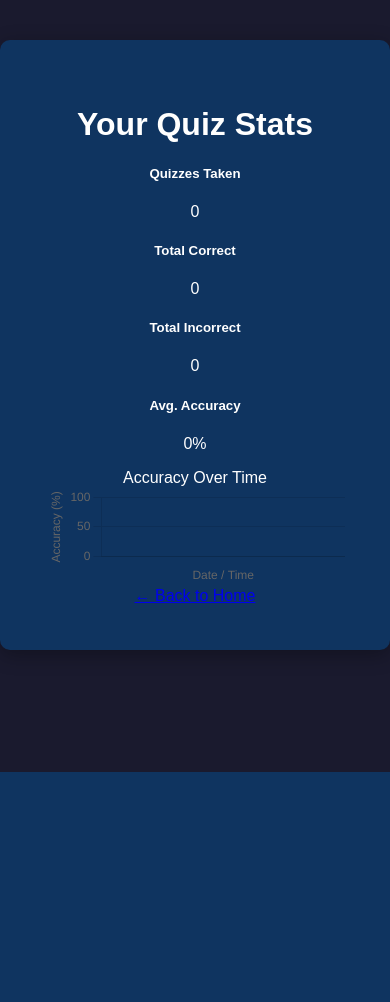
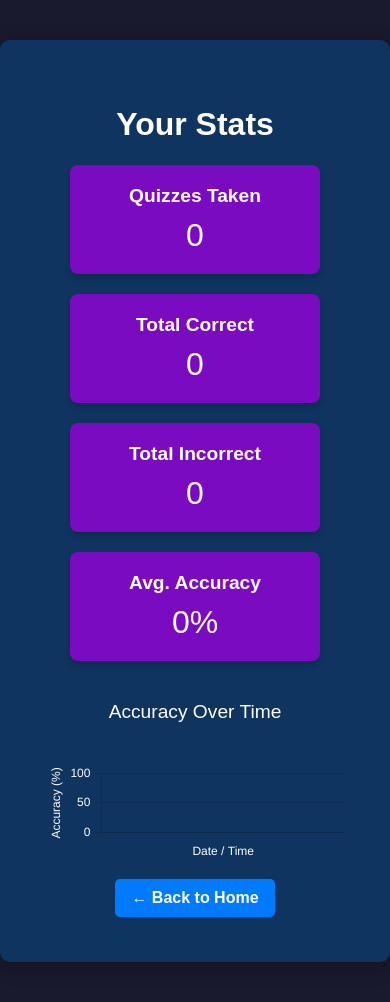
Before and after one commit to MajesticQuokka216/Orion, a Flask app: page /stats in a window 390 px wide. Shown: the part 72-1074 px from the top of the page. Before the commit the page ends 844 px from the top, so only its background shows below. Run offline with Flask 3, Linux system fonts and the light colour scheme; a user stored in the database is signed in.

Commit message:
Formatted stats page

```diff
--- a/myapp/static/main.css
+++ b/myapp/static/main.css
@@ -290,3 +290,36 @@ body {
 .home-button:hover {
   background-color: #0056b3;
 }
+
+ .dashboard-container {
+    display: flex;
+    flex-wrap: wrap;
+    gap: 20px;
+    justify-content: center;
+  }
+
+  .stat-card {
+    background-color: #7a0bc0;
+    color: white;
+    border-radius: 8px;
+    width: 45%;
+    min-width: 250px;
+    padding: 20px;
+    box-sizing: border-box;
+    box-shadow: 0 4px 6px rgba(0,0,0,0.2);
+  }
+
+  .stat-card h5 {
+    margin: 0 0 10px;
+    font-size: 1.2rem;
+  }
+
+  .stat-card p {
+    font-size: 2rem;
+    margin: 0;
+  }
+
+  .card-header {
+    padding: 40px;
+    font-size: larger;
+  }
--- a/myapp/templates/home.html
+++ b/myapp/templates/home.html
@@ -3,7 +3,6 @@
 <div class="hero-section">
     <h1 class="main-title">Welcome to Orion!</h1>
     <p class="subtitle">Test your knowledge on Physics Module 8</p>
-    <hr class="divider">
 
     {% if current_user.is_authenticated %}
       <a class="custom-button quiz-button" href="{{ url_for('main.quiz') }}">Take the quiz</a>
--- a/myapp/templates/stats.html
+++ b/myapp/templates/stats.html
@@ -4,43 +4,28 @@
 {% block content %}
 <div class="stats-container" style="max-width: 800px; margin: auto;">
 
-  <h1 class="mt-4 mb-3 text-center">Your Quiz Stats</h1>
+  <h1 class="mt-4 mb-3 text-center">Your Stats</h1>
 
   <!-- Summary Cards -->
-  <div class="row mb-4">
-    <div class="col-md-3">
-      <div class="card text-white bg-primary mb-3">
-        <div class="card-body">
-          <h5 class="card-title">Quizzes Taken</h5>
-          <p class="card-text display-4">{{ total_quizzes }}</p>
-        </div>
-      </div>
-    </div>
-    <div class="col-md-3">
-      <div class="card text-white bg-success mb-3">
-        <div class="card-body">
-          <h5 class="card-title">Total Correct</h5>
-          <p class="card-text display-4">{{ total_correct }}</p>
-        </div>
-      </div>
-    </div>
-    <div class="col-md-3">
-      <div class="card text-white bg-danger mb-3">
-        <div class="card-body">
-          <h5 class="card-title">Total Incorrect</h5>
-          <p class="card-text display-4">{{ total_incorrect }}</p>
-        </div>
-      </div>
-    </div>
-    <div class="col-md-3">
-      <div class="card text-white bg-info mb-3">
-        <div class="card-body">
-          <h5 class="card-title">Avg. Accuracy</h5>
-          <p class="card-text display-4">{{ avg_accuracy }}%</p>
-        </div>
-      </div>
-    </div>
+ <div class="dashboard-container">
+  <div class="stat-card">
+    <h5>Quizzes Taken</h5>
+    <p>{{ total_quizzes }}</p>
   </div>
+  <div class="stat-card">
+    <h5>Total Correct</h5>
+    <p>{{ total_correct }}</p>
+  </div>
+  <div class="stat-card">
+    <h5>Total Incorrect</h5>
+    <p>{{ total_incorrect }}</p>
+  </div>
+  <div class="stat-card">
+    <h5>Avg. Accuracy</h5>
+    <p>{{ avg_accuracy }}%</p>
+  </div>
+</div>
+
 
   <!-- Chart -->
   <div class="card mb-4">
@@ -51,7 +36,7 @@
   </div>
 
   <div class="text-center">
-    <a href="{{ url_for('main.home') }}" class="btn btn-outline-secondary">
+    <a href="{{ url_for('main.home') }}" class="custom-button home-button">
       ← Back to Home
     </a>
   </div>
@@ -78,7 +63,7 @@
         backgroundColor: 'rgba(75, 192, 192, 0.2)',
         tension: 0.2,
         fill: true,
-        pointRadius: 3
+        pointRadius: 4
       }]
     },
     options: {
@@ -86,10 +71,24 @@
         y: {
           beginAtZero: true,
           max: 100,
-          title: { display: true, text: 'Accuracy (%)' }
+          title: {
+            display: true,
+            text: 'Accuracy (%)',
+            color: '#ffffff'
+          },
+          ticks: {
+            color: '#ffffff'
+          }
         },
         x: {
-          title: { display: true, text: 'Date / Time' }
+          title: {
+            display: true,
+            text: 'Date / Time',
+            color: '#ffffff'
+          },
+          ticks: {
+            color: '#ffffff'
+          }
         }
       },
       plugins: {
```
Also changed, not shown: instance/site.db.
